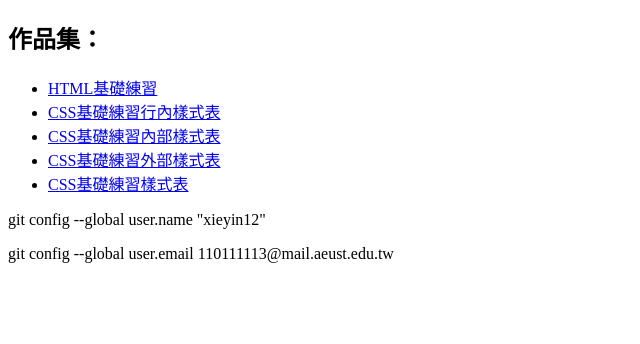
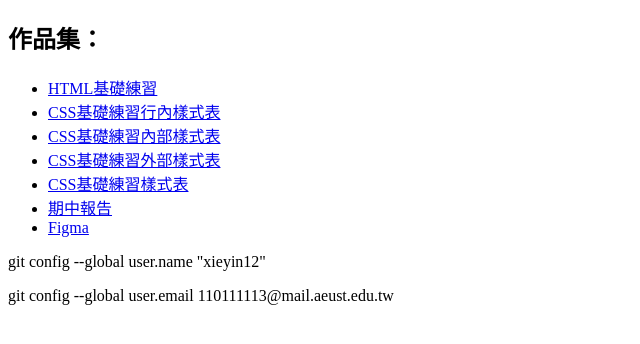
Before and after one commit to xieyin12/xieyin12, a plain HTML site: page index.html in a window 1280 px wide. Shown: the whole page, without its empty margins (0-640 px from the left). Drawn offline with Linux system fonts and the light colour scheme.

Commit message:
20220503

```diff
--- a/index.html
+++ b/index.html
@@ -15,6 +15,8 @@
         <li><a href="css02.html">CSS基礎練習內部樣式表</a></li>
         <li><a href="css03.html">CSS基礎練習外部樣式表</a></li>
         <li><a href="cssbasic.html">CSS基礎練習樣式表</a></li>
+        <li><a href="index03.html">期中報告</a></li>
+        <li><a href="https://www.figma.com/proto/TCyOPX0IiyDIaMU3ZZhOCa/%E5%80%8B%E4%BA%BA%E7%B6%B2%E9%A0%81?node-id=14%3A42&starting-point-node-id=14%3A42">Figma</a></li>
     </ul>
     <p>git config --global user.name "xieyin12"</p>
     <p>git config --global user.email 110111113@mail.aeust.edu.tw</p>
```
